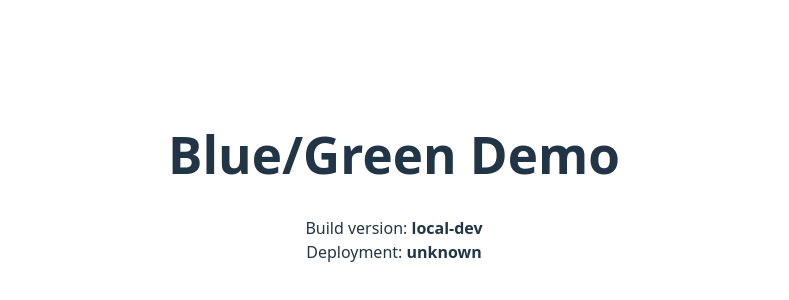
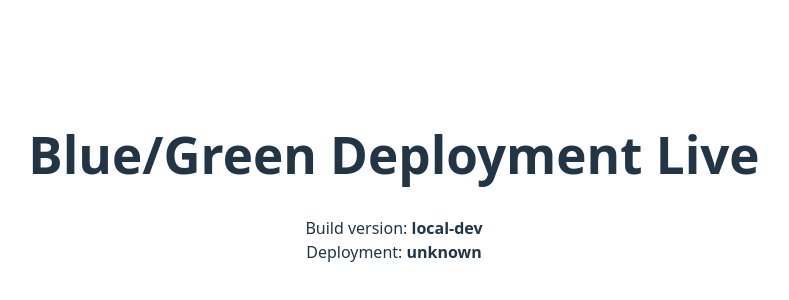
Before and after one commit to milanr853/blue-green-deployment, a React (Vite) app: page / in a window 1280 px wide. Shown: the part 222-522 px from the top of the page, without its empty margins (246-1035 px from the left). Built offline with nearby package versions, Linux system fonts and the light colour scheme.

Commit message:
Update header text in App component for clarity on deployment status

```diff
--- a/src/App.tsx
+++ b/src/App.tsx
@@ -7,7 +7,7 @@ export default function App() {
   return (
     <div className={`min-h-screen flex items-center justify-center ${color === "blue" ? "bg-blue-50" : "bg-green-50"}`}>
       <div className="p-8 rounded-lg shadow-lg bg-white max-w-xl text-center">
-        <h1 className="text-3xl font-bold mb-4">Blue/Green Demo</h1>
+        <h1 className="text-3xl font-bold mb-4">Blue/Green Deployment Live</h1>
         <div className="text-sm text-slate-500">Build version: <strong>{version}</strong></div>
         <div className="text-sm text-slate-500">Deployment: <strong>{color}</strong></div>
       </div>
```
